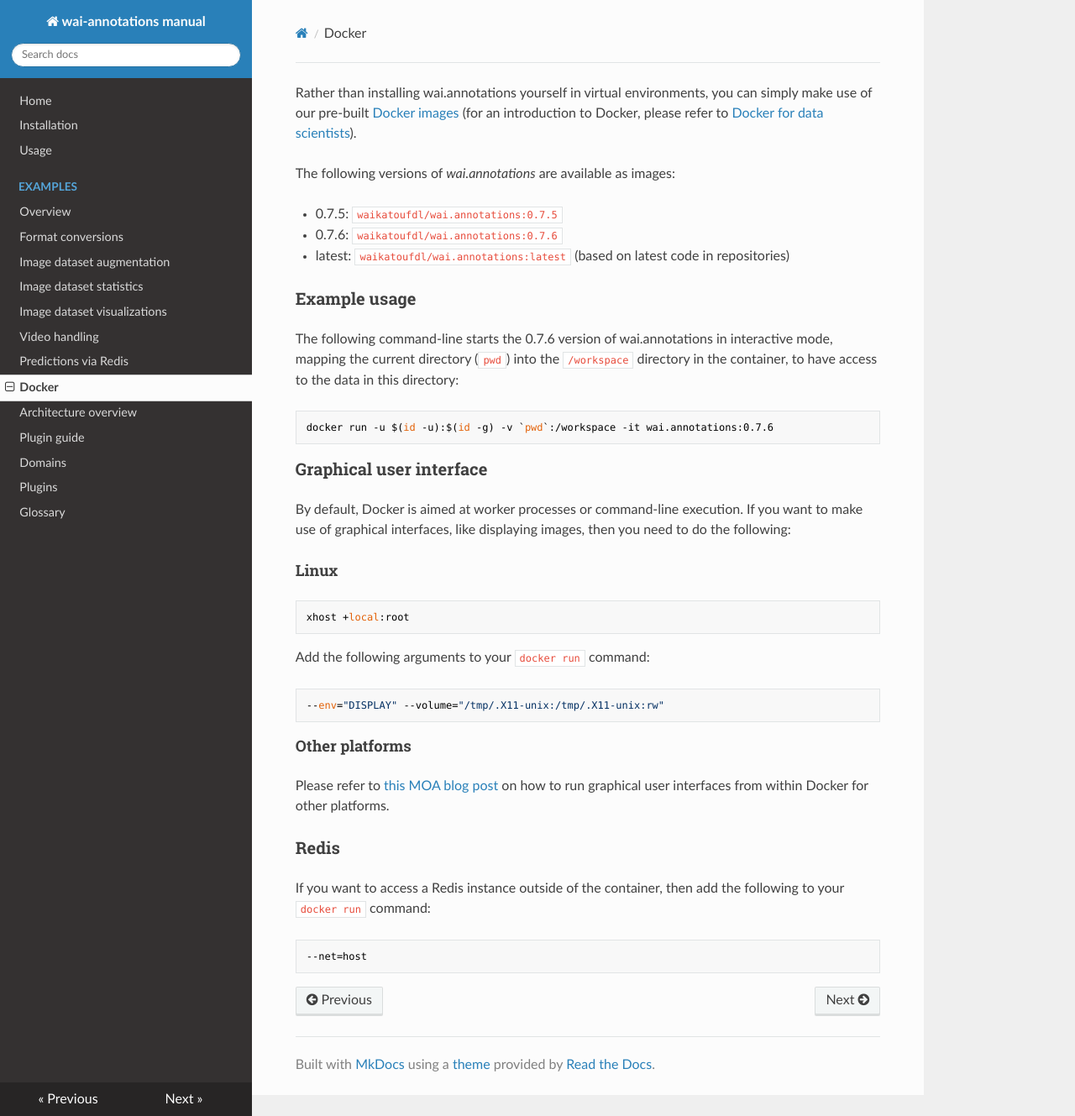
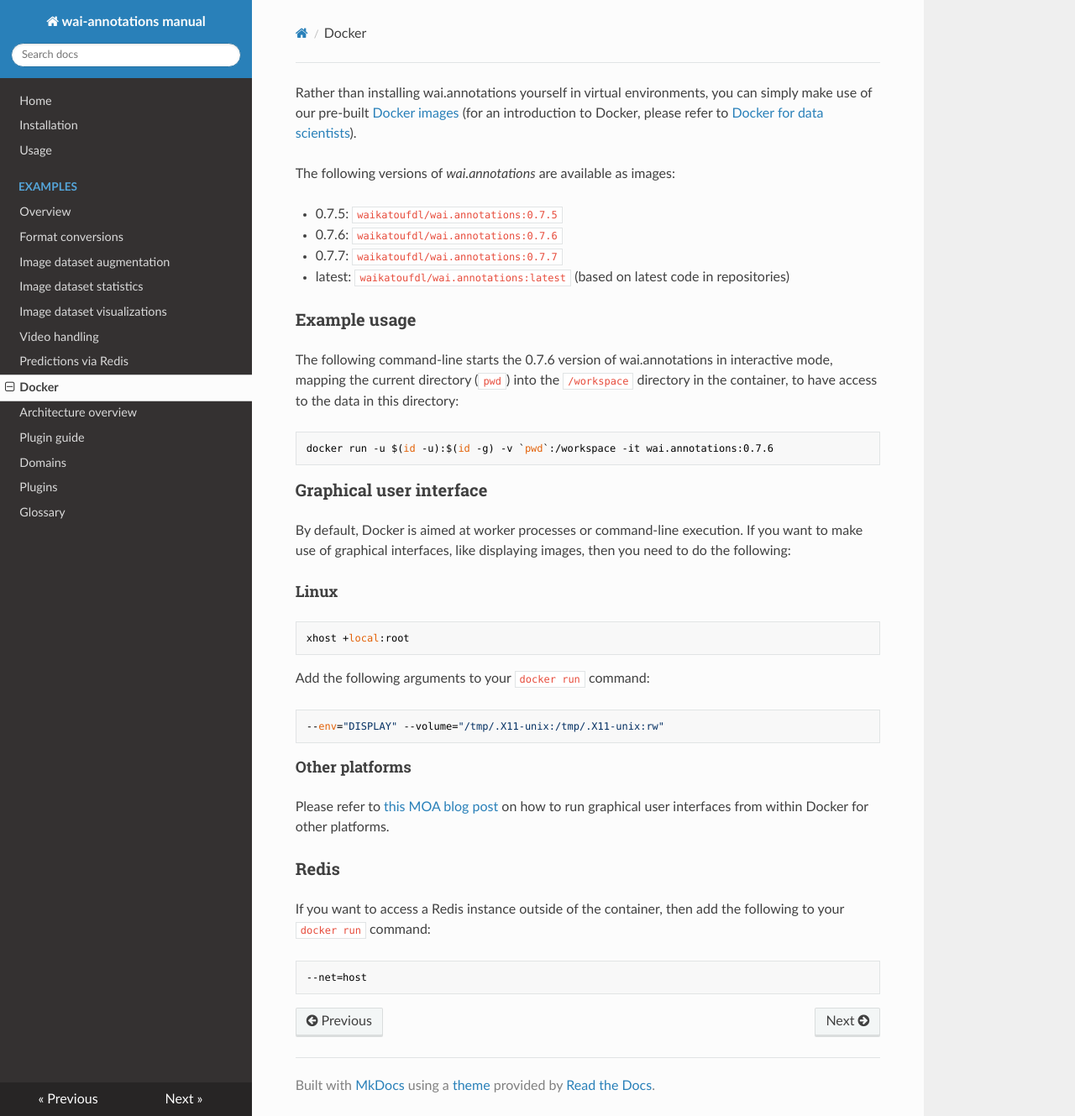
Before and after one commit to waikato-ufdl/wai-annotations-manual, an MkDocs documentation site: the page built from docs/docker.md, in a window 1280 px wide and 1329 px high. Shown: the whole window at 84% size. Built offline with MkDocs 1.6.1, drawn with Linux system fonts in a browser that asks for light colours; nearby versions of some CDN libraries.

Commit message:
added 0.7.7 release

```diff
--- a/docs/docker.md
+++ b/docs/docker.md
@@ -6,6 +6,7 @@
 
 * 0.7.5: `waikatoufdl/wai.annotations:0.7.5`
 * 0.7.6: `waikatoufdl/wai.annotations:0.7.6`
+* 0.7.7: `waikatoufdl/wai.annotations:0.7.7`
 * latest: `waikatoufdl/wai.annotations:latest` (based on latest code in repositories)
 
 
```
